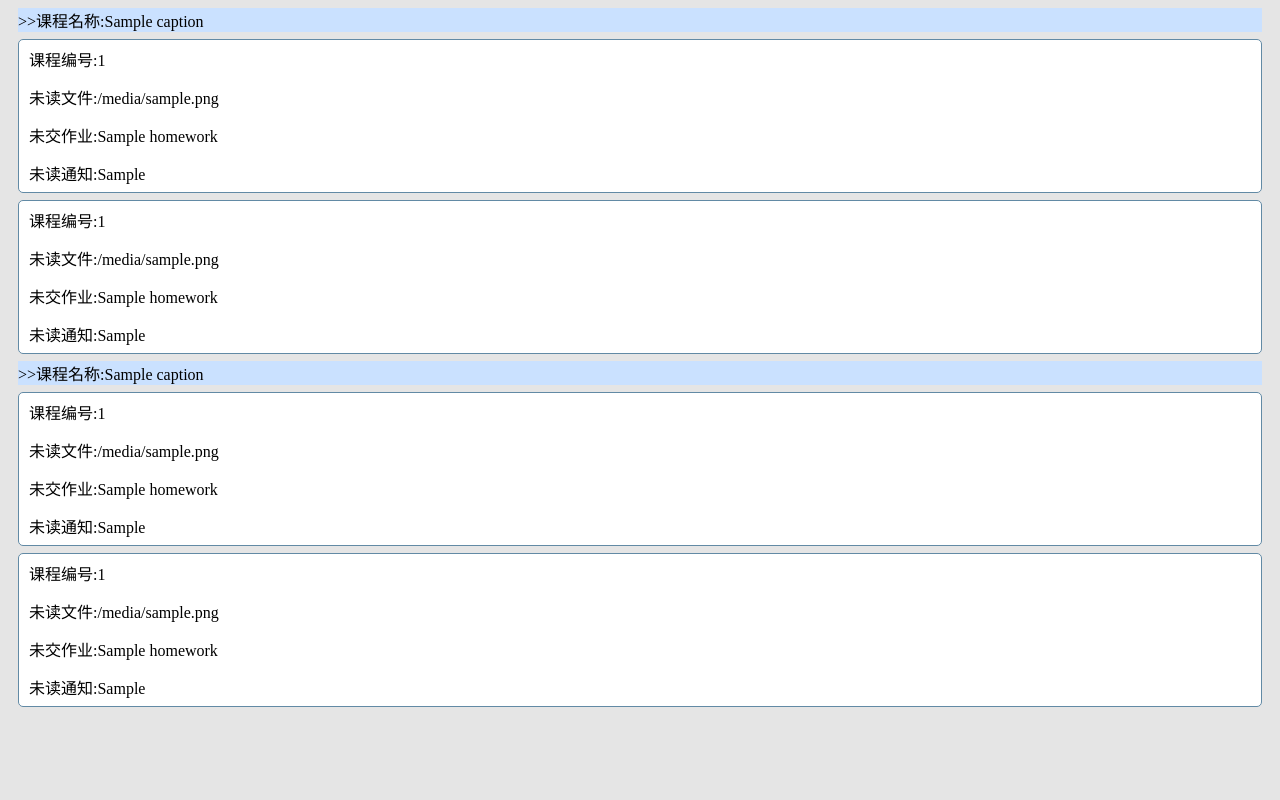
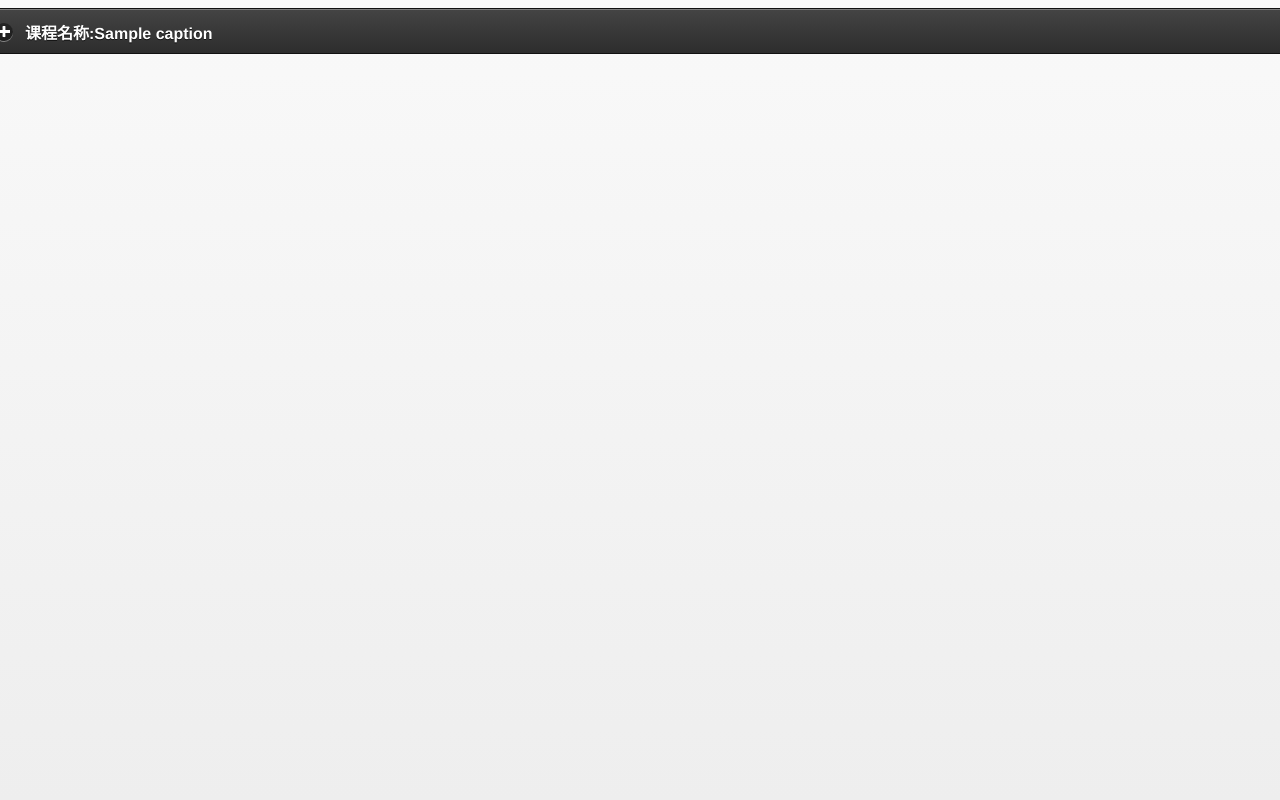
Before and after one commit to wzc11/TsinghuaHelper, a Django app: template src/DataServer/template/homework_uncommitted_info.html in a window 1280 px wide. Run offline with Django 3.2, Linux system fonts and the light colour scheme; the template is opened without the code that fills it: most values are stand-ins (such as "Sample title", 1, 10 or a date in 2020); parts of the project's set-up code (start-up, migrations or seed data) failed here and were passed over.

Commit message:
文件列表、课程列表等界面的美化

```diff
--- a/src/DataServer/template/homework_uncommitted_info.html
+++ b/src/DataServer/template/homework_uncommitted_info.html
@@ -1,82 +1,44 @@
 <!DOCTYPE html>
 <html>
+<head>
     <meta http-equiv="Content-Type" content="text/html; charset=utf-8">
-<style>
-body{
-    height:100%;
-    background-color: #E5E5E5;
-}
-.box{
-    margin:7px 10px;
-    background:#fff;
-    border:1px solid #628aa5;
-    -webkit-border-radius:5px;
-    border-radius:5px;
-}
-.line{
-    padding:7px 10px;
-}
-.course{
-    margin:7px 10px;
-    background:#CAE1FF;
-}
-</style>
-<head>
-    <title></title>
+    <meta id="viewport" name="viewport" content="width=device-width,initial-scale=1.0,minimum-scale=1.0,maximum-scale=1.0">
+    <link rel="stylesheet" href="../static/css/jquerymobile.css" />
+    <script src="../static/js/jquery.js"></script>
+    <script src="../static/js/jquerymobile.js"></script>
+    <title>未交作业</title>
 </head>
 <body>
-    <!-- <ul>
-        {% for course in content %}
-            <li>课程名称:{{ course.caption }}</li>
-            <ul>
-            {% for homework in course.homework %}
-                <li>作业标题:{{ homework.caption }}</li>
+        <div data-role="collapsible-set" data-inset="false" data-theme="a">
+            <div data-role="collapsible">
+                <h3>课程名称:{{ course.caption }}</h3>
+                    <div data-role="collapsible" data-theme="e">
+                        <h3>作业标题:{{ homework.caption }}</h3>
+                        <ul data-role="listview" data-inset="false">
                             <li>作业状态:{{ homework.state }}</li>
-                <li>作业链接:<a href={{ homework.link }}>点击此处</a></li>
+                            <li><a href={{ homework.link }}>作业链接:点击此处</a></li>
                             <li>作业日期:{{ homework.date }}</li>
                             <li>截止日期:{{ homework.deadline }}</li>
                             <li>作业说明:{{ homework.note }}</li>
                             <li>附加文件:{{ homework.file }}</li>
                             <li>提交文件:{{ homework.submit_file }}</li>
                             <li>文件大小:{{ homework.size }}</li>
-                <li>--------------------------</li>
                         </ul>
-            {% endfor %}
-            <li>********************************</li>
-            <li>********************************</li>
-            <li>********************************</li>
-        {% endfor %}
-    </ul> -->
-    <div class = "course" onclick="hwdisp()">>>课程名称:{{ content.caption }}</div>
-    <div class="box">
-        <div class = "line">课程编号:{{ content.id }}</div>
-        <div class = "line">未读文件:{{ content.file_unread }}</div>
-        <div class = "line">未交作业:{{ content.homework }}</div>
-        <div class = "line">未读通知:{{ content.notice_unread }}</div>
                     </div>
-    <div class="box">
-            <div class = "line">课程编号:{{ content.id }}</div>
-            <div class = "line">未读文件:{{ content.file_unread }}</div>
-            <div class = "line">未交作业:{{ content.homework }}</div>
-            <div class = "line">未读通知:{{ content.notice_unread }}</div>
+                    <div data-role="collapsible" data-theme="e">
+                        <h3>作业标题:{{ homework.caption }}</h3>
+                        <ul data-role="listview" data-inset="false">
+                            <li>作业状态:{{ homework.state }}</li>
+                            <li><a href={{ homework.link }}>作业链接:点击此处</a></li>
+                            <li>作业日期:{{ homework.date }}</li>
+                            <li>截止日期:{{ homework.deadline }}</li>
+                            <li>作业说明:{{ homework.note }}</li>
+                            <li>附加文件:{{ homework.file }}</li>
+                            <li>提交文件:{{ homework.submit_file }}</li>
+                            <li>文件大小:{{ homework.size }}</li>
+                        </ul>
                     </div>
-    <div class = "course" onclick="hwdisp()">>>课程名称:{{ content.caption }}</div>
-    <div class="box">
-        <div class = "line">课程编号:{{ content.id }}</div>
-        <div class = "line">未读文件:{{ content.file_unread }}</div>
-        <div class = "line">未交作业:{{ content.homework }}</div>
-        <div class = "line">未读通知:{{ content.notice_unread }}</div>
             </div>
-    <div class="box">
-        <div class = "line">课程编号:{{ content.id }}</div>
-        <div class = "line">未读文件:{{ content.file_unread }}</div>
-        <div class = "line">未交作业:{{ content.homework }}</div>
-        <div class = "line">未读通知:{{ content.notice_unread }}</div>
         </div>
 </body>
-<script type="text/javascript">
-    function hwdisp(){
-
-    }
-</script>
 </html>
--- a/src/DataServer/template/notice_info.html
+++ b/src/DataServer/template/notice_info.html
@@ -1,6 +1,5 @@
 <!DOCTYPE html>
 <html>
-<meta http-equiv="Content-Type" content="text/html; charset=utf-8">
 <head>
 	<meta http-equiv="Content-Type" content="text/html; charset=utf-8">
 	<meta id="viewport" name="viewport" content="width=device-width,initial-scale=1.0,minimum-scale=1.0,maximum-scale=1.0">
```
Also changed, not shown: src/DataServer/template/course_info.html (+18 -24 lines), src/DataServer/template/files_info.html (+28 -26 lines), src/DataServer/template/homework_info.html (+19 -28 lines). Lines whose indentation alone changed are shown as unchanged.
